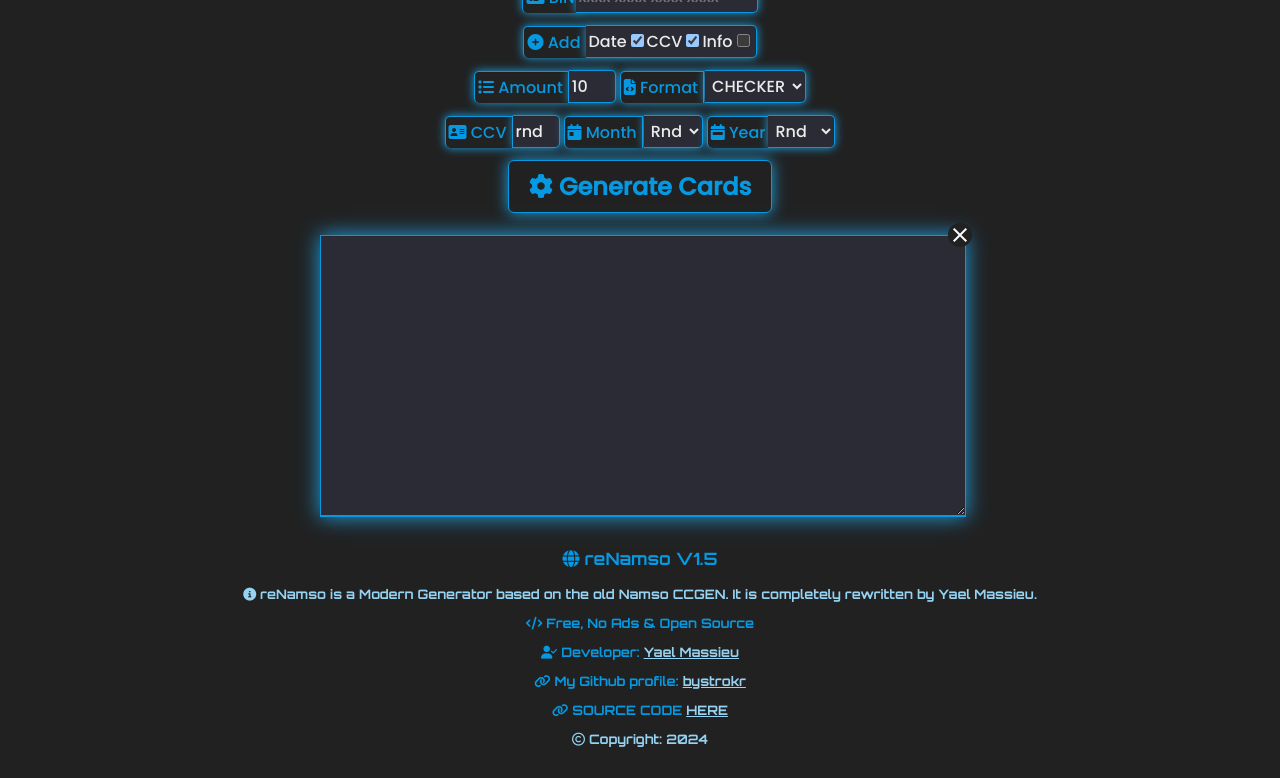
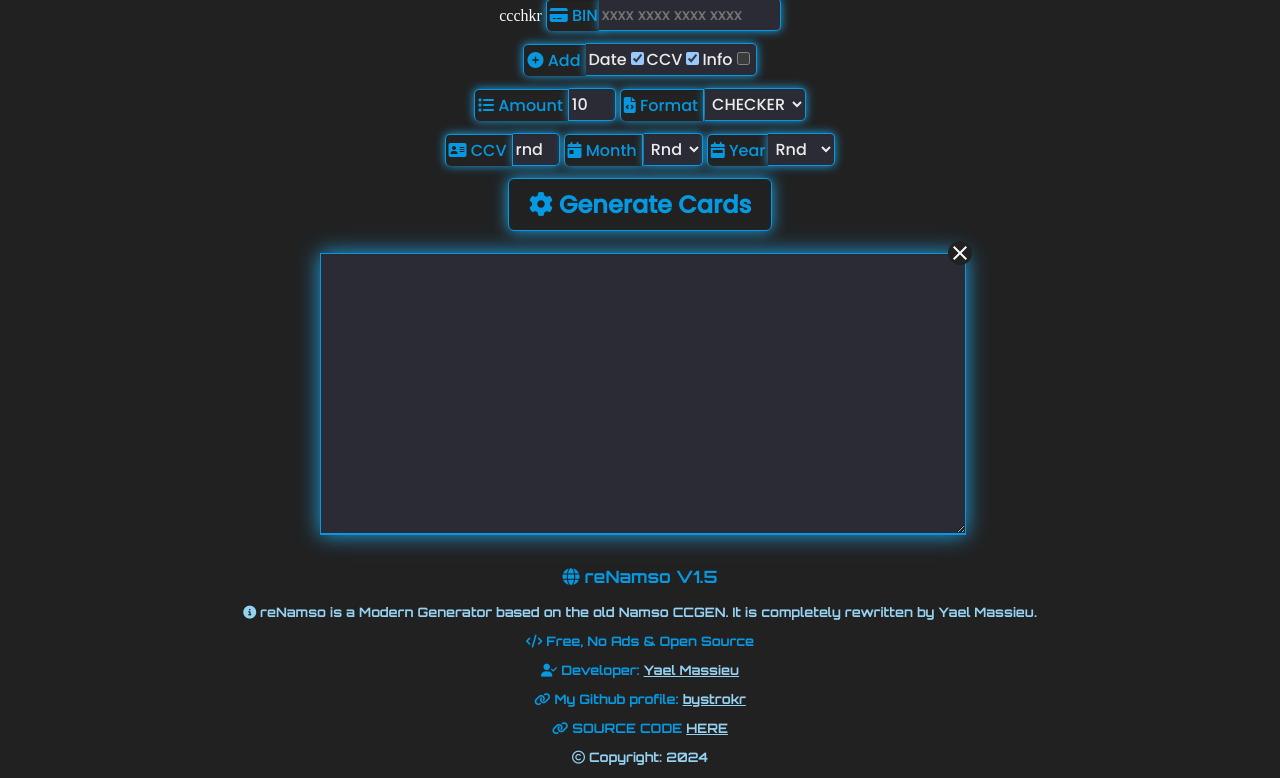
Before and after one commit to el-guero-de-la-barba/ccchek, a plain HTML site: page index.html in a window 1280 px wide. Shown: the part 146-924 px from the top of the page. Drawn offline with Linux system fonts and the light colour scheme.

Commit message:
Update index.html

```diff
--- a/index.html
+++ b/index.html
@@ -11,13 +11,13 @@ Portfolio: https://yael.pages.dev/
   <meta charset="UTF-8">
   <meta name="viewport" content="width=device-width, initial-scale=1.0">
   <title>reNamso V1.5 - Yael Massieu</title>
-  <meta name="description" content="Credit Card Generator">
+  <meta name="description" content="Credit Card Generator">ccchk
   <meta name="keywords"
     content="namso,ccgen,ccgen online,namso online, card, cc, bin,generador tarjetas,tarjetas,generador, bin check, bin search, bin find, find bin, check bin, search bin, bank identification number, bin, iin, issuer identification number, check iin, find iin, search iin, iin check, iin search, iin find, bank, card search, card check, card find, merchant bin, merchant, bin lookup, bin checker, bin list, carding, carder, generate cc, namso, ccgen, credit card, infocc, bin, gerador de cartões de créditos, tarjetas, generator, darkside, checker cc, gerador, bins, gerar cc, mastercard, visa, amex, discover, diners club">
   <meta name="author" content="Yael Massieu">
   <link rel="icon" href="assets/img/renamso.svg">
   <link rel="preconnect" href="https://fonts.googleapis.com">
-  <link rel="preconnect" href="https://fonts.gstatic.com" crossorigin>
+  <link rel="preconnect" href="https://fonts.gstatic.com" crossorigin>el_guero_de_la_barba
   <link
     href="https://fonts.googleapis.com/css2?family=Orbitron:wght@400;500;600;700;800;900&family=Poppins:wght@300;500&display=swap"
     rel="stylesheet">
@@ -38,7 +38,7 @@ Portfolio: https://yael.pages.dev/
     </div>
   </header>
   <form name="console" id="console" class="form-horizontal" role="form">
-    <div class="p">
+    <div class="p">ccchkr
       <div class="Ilabel"><i class="fa-solid fa-credit-card"></i> BIN </div><input type="text" class="input_text s"
         id="ccpN" value="" style="width: 175px" placeholder="xxxx xxxx xxxx xxxx" maxlength="19" required>
     </div><select id="ccnsp" class="input_text" style="display:none;">
```
